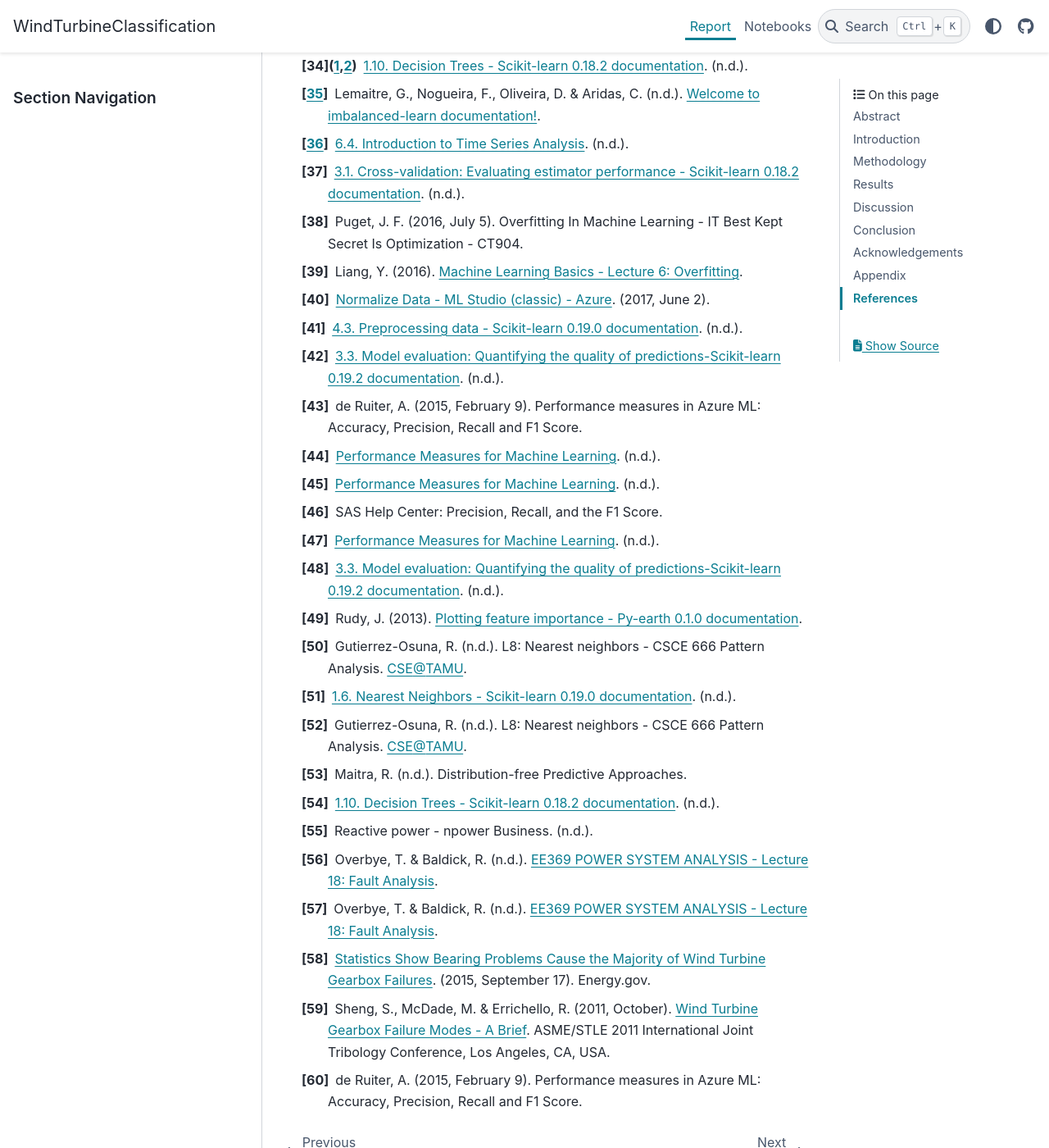
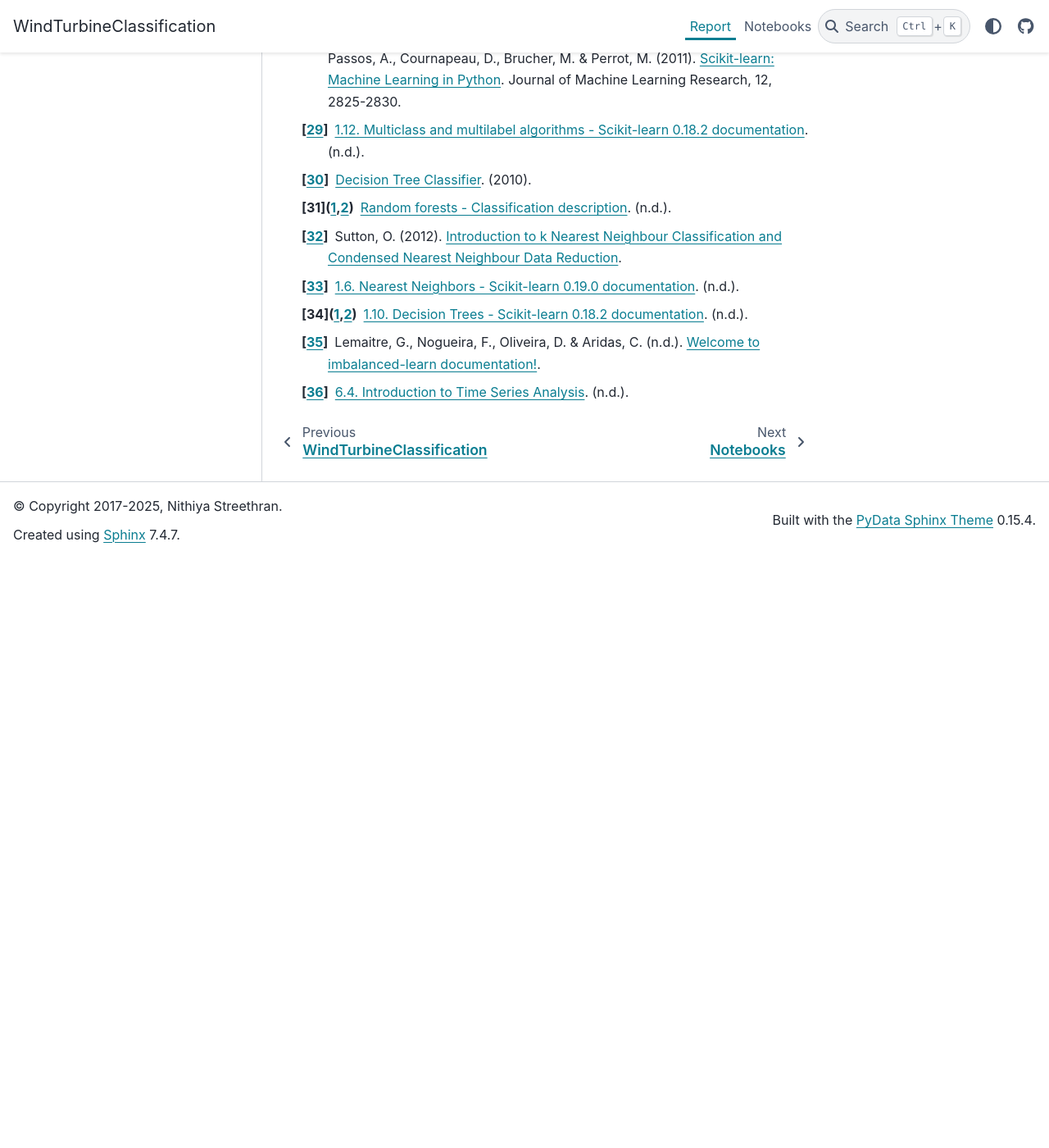
Before and after one commit to nmstreethran/WindTurbineClassification, a Sphinx documentation site: the page built from docs/report.rst, in a window 1280 px wide and 1400 px high, scrolled down 36160 px. Shown: the whole window at 82% size. Built offline with Sphinx 7.4.7 and the PyData theme 0.15.4, drawn with Linux system fonts in a browser that asks for light colours; after the commit the page ends 36841 px from its top, so only the background shows below that; some of the changed text lies outside the part shown.

Commit message:
update links

```diff
--- a/docs/index.rst
+++ b/docs/index.rst
@@ -9,7 +9,9 @@ WindTurbineClassification
 Specification of 'normal' wind turbine operating behaviour for rapid anomaly detection: through the use of machine learning algorithms
 
 - GitHub: https://github.com/nmstreethran/WindTurbineClassification
+- Docs: https://nmstreethran.github.io/WindTurbineClassification
 - Zenodo: https://doi.org/10.5281/zenodo.2875795
+- PDF: https://raw.githubusercontent.com/nmstreethran/WindTurbineClassification/current/docs/nms_dissertation.pdf
 
 This work is derived from `Nithiya Streethran <https://github.com/nmstreethran>`_'s dissertation for the degree of Master of Science (MSc) in Renewable Energy Engineering at Heriot-Watt University, which was completed during a technical placement at Natural Power between May and August 2017.
 
--- a/docs/report.rst
+++ b/docs/report.rst
@@ -1285,115 +1294,3 @@ References
    `6.4. Introduction to Time Series
    Analysis <https://www.itl.nist.gov/div898/handbook/pmc/section4/pmc4.htm>`__.
    (n.d.).
-
-.. [37]
-   `3.1. Cross-validation: Evaluating estimator performance -
-   Scikit-learn 0.18.2
-   documentation <https://scikit-learn.org/0.18/modules/cross_validation.html>`__.
-   (n.d.).
-
-.. [38]
-   Puget, J. F. (2016, July 5). Overfitting In Machine Learning - IT
-   Best Kept Secret Is Optimization - CT904.
-
-.. [39]
-   Liang, Y. (2016). `Machine Learning Basics - Lecture 6:
-   Overfitting <https://www.cs.princeton.edu/courses/archive/spring16/cos495/slides/ML_basics_lecture6_overfitting.pdf>`__.
-
-.. [40]
-   `Normalize Data - ML Studio (classic) -
-   Azure <https://docs.microsoft.com/en-us/azure/machine-learning/studio-module-reference/normalize-data>`__.
-   (2017, June 2).
-
-.. [41]
-   `4.3. Preprocessing data - Scikit-learn 0.19.0
-   documentation <https://scikit-learn.org/0.19/modules/preprocessing.html>`__.
-   (n.d.).
-
-.. [42]
-   `3.3. Model evaluation: Quantifying the quality of
-   predictions-Scikit-learn 0.19.2
-   documentation <https://scikit-learn.org/0.19/modules/model_evaluation.html>`__.
-   (n.d.).
-
-.. [43]
-   de Ruiter, A. (2015, February 9). Performance measures in Azure ML:
-   Accuracy, Precision, Recall and F1 Score.
-
-.. [44]
-   `Performance Measures for Machine
-   Learning <https://www.cs.cornell.edu/courses/cs578/2003fa/performance_measures.pdf>`__.
-   (n.d.).
-
-.. [45]
-   `Performance Measures for Machine
-   Learning <https://www.cs.cornell.edu/courses/cs578/2003fa/performance_measures.pdf>`__.
-   (n.d.).
-
-.. [46]
-   SAS Help Center: Precision, Recall, and the F1 Score.
-
-.. [47]
-   `Performance Measures for Machine
-   Learning <https://www.cs.cornell.edu/courses/cs578/2003fa/performance_measures.pdf>`__.
-   (n.d.).
-
-.. [48]
-   `3.3. Model evaluation: Quantifying the quality of
-   predictions-Scikit-learn 0.19.2
-   documentation <https://scikit-learn.org/0.19/modules/model_evaluation.html>`__.
-   (n.d.).
-
-.. [49]
-   Rudy, J. (2013). `Plotting feature importance - Py-earth 0.1.0
-   documentation <https://contrib.scikit-learn.org/py-earth/auto_examples/plot_feature_importance.html>`__.
-
-.. [50]
-   Gutierrez-Osuna, R. (n.d.). L8: Nearest neighbors - CSCE 666 Pattern
-   Analysis. CSE@TAMU.
-
-.. [51]
-   `1.6. Nearest Neighbors - Scikit-learn 0.19.0
-   documentation <https://scikit-learn.org/0.19/modules/neighbors.html>`__.
-   (n.d.).
-
-.. [52]
-   Gutierrez-Osuna, R. (n.d.). L8: Nearest neighbors - CSCE 666 Pattern
-   Analysis. CSE@TAMU.
-
-.. [53]
-   Maitra, R. (n.d.). Distribution-free Predictive Approaches.
-
-.. [54]
-   `1.10. Decision Trees - Scikit-learn 0.18.2
-   documentation <https://scikit-learn.org/0.18/modules/tree.html>`__.
-   (n.d.).
-
-.. [55]
-   Reactive power - npower Business. (n.d.).
-
-.. [56]
-   Overbye, T. & Baldick, R. (n.d.). `EE369 POWER SYSTEM ANALYSIS -
-   Lecture 18: Fault
-   Analysis <https://users.ece.utexas.edu/~baldick/classes/369/Lecture_18.ppt>`__.
-
-.. [57]
-   Overbye, T. & Baldick, R. (n.d.). `EE369 POWER SYSTEM ANALYSIS -
-   Lecture 18: Fault
-   Analysis <https://users.ece.utexas.edu/~baldick/classes/369/Lecture_18.ppt>`__.
-
-.. [58]
-   `Statistics Show Bearing Problems Cause the Majority of Wind Turbine
-   Gearbox
-   Failures <https://www.energy.gov/eere/wind/articles/statistics-show-bearing-problems-cause-majority-wind-turbine-gearbox-failures>`__.
-   (2015, September 17). Energy.gov.
-
-.. [59]
-   Sheng, S., McDade, M. & Errichello, R. (2011, October). `Wind Turbine
-   Gearbox Failure Modes - A
-   Brief <https://www.nrel.gov/docs/fy12osti/53084.pdf>`__. ASME/STLE
-   2011 International Joint Tribology Conference, Los Angeles, CA, USA.
-
-.. [60]
-   de Ruiter, A. (2015, February 9). Performance measures in Azure ML:
-   Accuracy, Precision, Recall and F1 Score.
```
Also changed, not shown: other parts of docs/report.rst (+9 -0 lines), README.md (+0 -3 lines).
